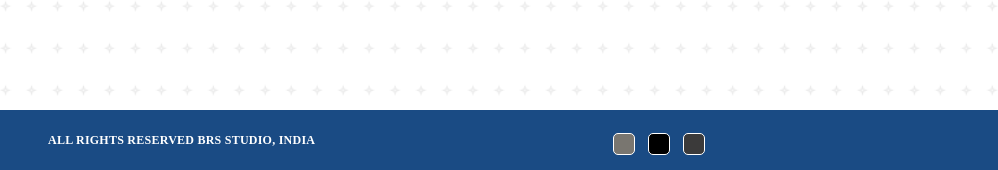
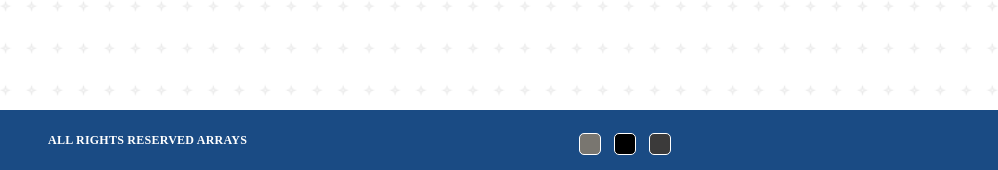
Before and after one commit to Harika-BRS/Array, a plain HTML site: page index.html in a window 1280 px wide. Shown: the part 630-800 px from the top of the page, 0-998 px from the left. Drawn offline with nearby package versions, Linux system fonts and the light colour scheme.

Commit message:
files uploaded

```diff
--- a/index.html
+++ b/index.html
@@ -65,7 +65,7 @@
 
     <footer class="footer footer-dark">
       <div class="d-flex justify-content-between px-5">
-        <div>ALL RIGHTS RESERVED BRS STUDIO, INDIA</div>
+        <div>ALL RIGHTS RESERVED ARRAYS</div>
         <div>
           <button
             onclick="setTheme('#797670')"
```
